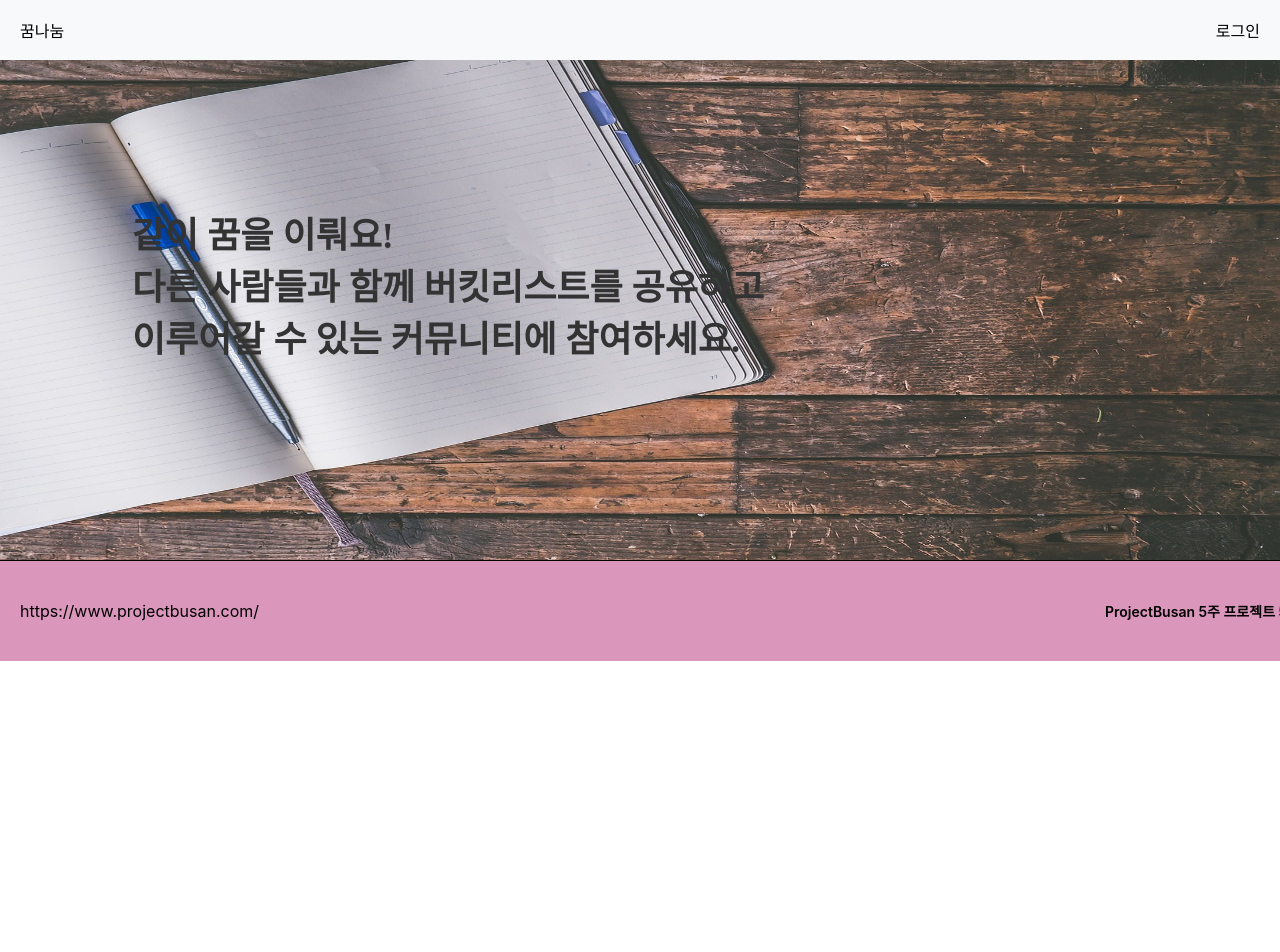
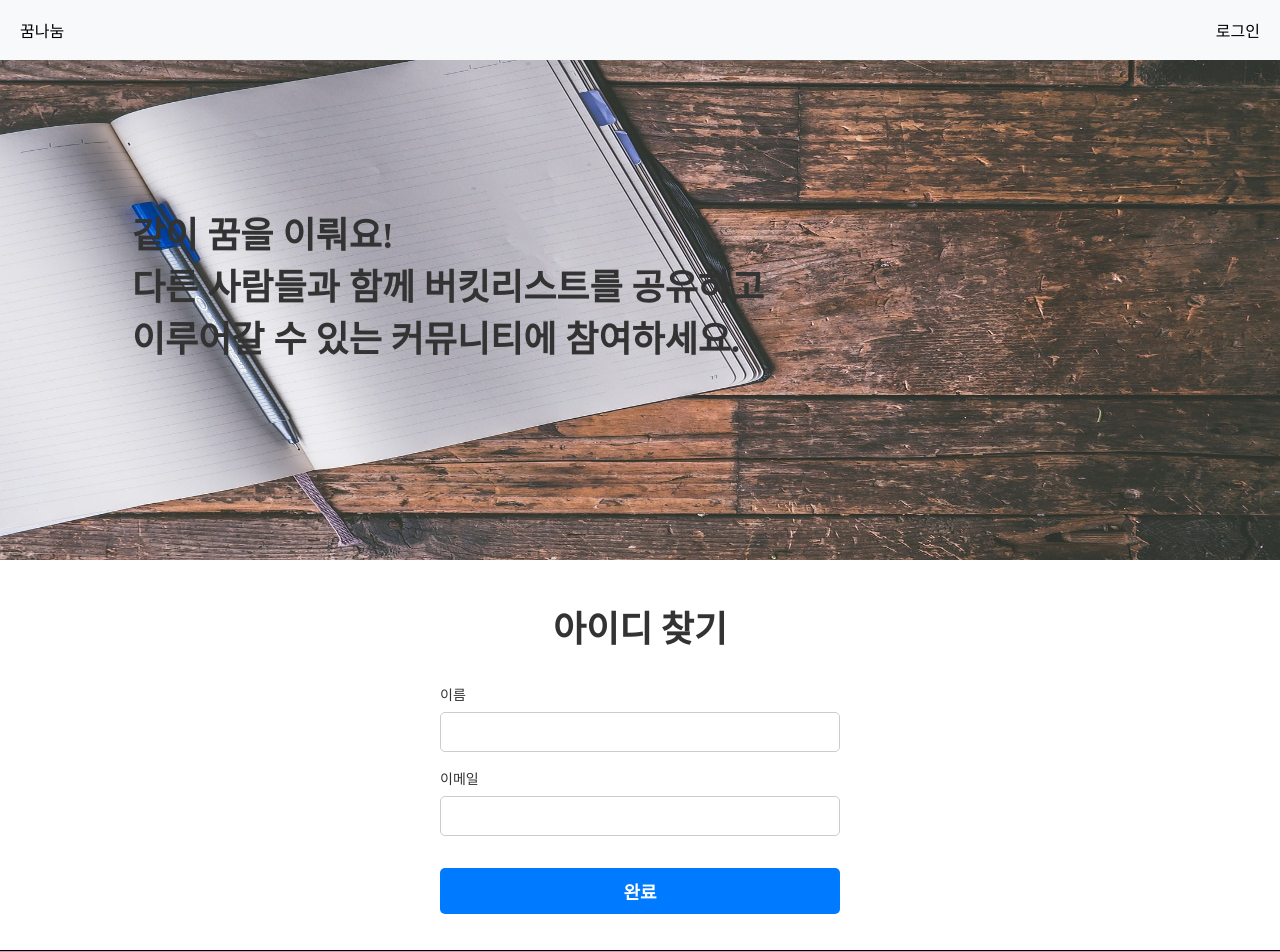
Before and after one commit to 5Week/5Week-Frontend, a React (Create React App) app: page /find-id in a window 1280 px wide. Shown: the top 952 px of the page. Before the commit the page ends 800 px from the top, so only its background shows below. Built offline with nearby package versions, Linux system fonts and the light colour scheme.

Commit message:
로그인, 회원가입, 아이디, 비밀번호 찾기

```diff
--- a/src/App.js
+++ b/src/App.js
@@ -5,6 +5,9 @@ import Header from "./mainScreen/header/Header";
 import Footer from "./mainScreen/footer/Footer";
 import MainScreen from "./mainScreen/mainScreen/MainScreen";
 import LoginPage from "./loginPage/LoginPage";
+import SignUpPage from "./signUpPage/SignUpPage";
+import FindIdPage from "./findIdPage/FindIdPage";
+import FindPwPage from "./findPwPage/FindPwPage";
 
 function App() {
     return (
@@ -16,6 +19,9 @@ function App() {
                     <Routes>
                         <Route path="/" exact element={<MainScreen />} />
                         <Route path="/login" element={<LoginPage />} />
+                        <Route path="/signup" element={<SignUpPage />} />
+                        <Route path="/find-id" element={<FindIdPage />} />
+                        <Route path="/find-password" element={<FindPwPage />} />
                     </Routes>
                 </div>
                 <Footer />
--- /dev/null
+++ b/src/findIdPage/FindIdPage.css
@@ -0,0 +1,45 @@
+.find-id-container {
+    max-width: 400px;
+    margin: 0 auto;
+    padding: 1rem;
+  }
+
+  .find-id-container h1 {
+    text-align: center;
+    margin-bottom: 2rem;
+  }
+
+  form {
+    display: flex;
+    flex-direction: column;
+  }
+
+  form div {
+    margin-bottom: 1rem;
+  }
+
+  form label {
+    display: block;
+    margin-bottom: 0.5rem;
+  }
+
+  form input {
+    width: 100%;
+    padding: 0.5rem;
+    outline: none;
+    border: 1px solid #ccc;
+  }
+
+  form button {
+    width: 100%;
+    background-color: #0077cc;
+    padding: 0.5rem;
+    color: white;
+    cursor: pointer;
+    border: none;
+    margin-top: 1rem;
+  }
+
+  form button:hover {
+    background-color: #005ea8;
+  }
--- /dev/null
+++ b/src/findIdPage/FindIdPage.jsx
@@ -0,0 +1,42 @@
+import React, { useState } from "react";
+import "./FindIdPage.css";
+
+const FindIdPage = () => {
+  const [name, setName] = useState("");
+  const [email, setEmail] = useState("");
+
+  const handleSubmit = (e) => {
+    e.preventDefault();
+    // 이곳에서 아이디 찾기 처리 로직을 추가해주세요
+    console.log("이름:", name, "이메일:", email);
+  };
+
+  return (
+    <div className="find-id-container">
+      <h1>아이디 찾기</h1>
+      <form onSubmit={handleSubmit}>
+        <div>
+          <label htmlFor="name">이름</label>
+          <input
+            type="text"
+            id="name"
+            value={name}
+            onChange={(e) => setName(e.target.value)}
+          />
+        </div>
+        <div>
+          <label htmlFor="email">이메일</label>
+          <input
+            type="email"
+            id="email"
+            value={email}
+            onChange={(e) => setEmail(e.target.value)}
+          />
+        </div>
+        <button type="submit">완료</button>
+      </form>
+    </div>
+  );
+};
+
+export default FindIdPage;
--- /dev/null
+++ b/src/findPwPage/FindPwPage.css
@@ -0,0 +1,45 @@
+.find-password-container {
+    max-width: 400px;
+    margin: 0 auto;
+    padding: 1rem;
+  }
+
+  .find-password-container h1 {
+    text-align: center;
+    margin-bottom: 2rem;
+  }
+
+  form {
+    display: flex;
+    flex-direction: column;
+  }
+
+  form div {
+    margin-bottom: 1rem;
+  }
+
+  form label {
+    display: block;
+    margin-bottom: 0.5rem;
+  }
+
+  form input {
+    width: 100%;
+    padding: 0.5rem;
+    outline: none;
+    border: 1px solid #ccc;
+  }
+
+  form button {
+    width: 100%;
+    background-color: #0077cc;
+    padding: 0.5rem;
+    color: white;
+    cursor: pointer;
+    border: none;
+    margin-top: 1rem;
+  }
+
+  form button:hover {
+    background-color: #005ea8;
+  }
--- /dev/null
+++ b/src/findPwPage/FindPwPage.jsx
@@ -0,0 +1,42 @@
+import React, { useState } from "react";
+import "./FindPwPage.css";
+
+const FindPasswordPage = () => {
+  const [name, setName] = useState("");
+  const [id, setId] = useState("");
+
+  const handleSubmit = (e) => {
+    e.preventDefault();
+    // 이곳에서 비밀번호 찾기 처리 로직을 추가해주세요
+    console.log("이름:", name, "아이:", id);
+  };
+
+  return (
+    <div className="find-password-container">
+      <h1>비밀번호 찾기</h1>
+      <form onSubmit={handleSubmit}>
+        <div>
+          <label htmlFor="name">이름</label>
+          <input
+            type="text"
+            id="name"
+            value={name}
+            onChange={(e) => setName(e.target.value)}
+          />
+        </div>
+        <div>
+          <label htmlFor="id">아이디</label>
+          <input
+            type="text"
+            id="id"
+            value={id}
+            onChange={(e) => setId(e.target.value)}
+          />
+        </div>
+        <button type="submit">완료</button>
+      </form>
+    </div>
+  );
+};
+
+export default FindPasswordPage;
--- a/src/loginPage/LoginPage.jsx
+++ b/src/loginPage/LoginPage.jsx
@@ -40,7 +40,7 @@ const LoginPage = () => {
       <div className="login-links">
         <Link to="/find-id">아이디 찾기</Link>
         <Link to="/find-password">비밀번호 찾기</Link>
-        <Link to="/signup">회원가입</Link>
+        <Link to="/signup" className="signup-button">회원가입</Link>
       </div>
     </div>
   );
--- /dev/null
+++ b/src/signUpPage/SignUpPage.css
@@ -0,0 +1,32 @@
+.SignUpPage {
+    width: 100%;
+    max-width: 400px;
+    margin: 0 auto;
+    padding: 2rem;
+    box-sizing: border-box;
+  }
+
+  input-group {
+    margin-bottom: 1rem;
+  }
+
+  label {
+    display: block;
+    margin-bottom: 0.5rem;
+  }
+
+  input {
+    width: 100%;
+    padding: 0.5rem;
+    box-sizing: border-box;
+  }
+
+  button {
+    width: 100%;
+    padding: 0.5rem;
+    margin-top: 1rem;
+    background-color: #007bff;
+    border: none;
+    color: white;
+    cursor: pointer;
+  }
--- /dev/null
+++ b/src/signUpPage/SignUpPage.jsx
@@ -0,0 +1,53 @@
+import React, { useState } from 'react';
+import './SignUpPage.css';
+
+const SignUpPage = () => {
+  const [name, setName] = useState('');
+  const [email, setEmail] = useState('');
+  const [username, setUsername] = useState('');
+  const [password, setPassword] = useState('');
+  const [passwordConfirmation, setPasswordConfirmation] = useState('');
+
+  const onFormSubmit = (e) => {
+    e.preventDefault();
+    // 작성하신 회원가입 처리 로직을 여기에 추가해주세요.
+    console.log('회원가입 데이터:', { name, email, username, password, passwordConfirmation });
+  };
+
+  return (
+    <div className="SignUpPage">
+      <h1>회원가입</h1>
+      <form onSubmit={onFormSubmit}>
+        <div className="input-group">
+          <label htmlFor="name">이름</label>
+          <input type="text" id="name" value={name} onChange={(e) => setName(e.target.value)} required />
+        </div>
+        <div className="input-group">
+          <label htmlFor="email">이메일</label>
+          <input type="email" id="email" value={email} onChange={(e) => setEmail(e.target.value)} required />
+        </div>
+        <div className="input-group">
+          <label htmlFor="username">아이디</label>
+          <input type="text" id="username" value={username} onChange={(e) => setUsername(e.target.value)} required />
+        </div>
+        <div className="input-group">
+          <label htmlFor="password">비밀번호</label>
+          <input type="password" id="password" value={password} onChange={(e) => setPassword(e.target.value)} required />
+        </div>
+        <div className="input-group">
+          <label htmlFor="password-confirmation">비밀번호 확인</label>
+          <input
+            type="password"
+            id="password-confirmation"
+            value={passwordConfirmation}
+            onChange={(e) => setPasswordConfirmation(e.target.value)}
+            required
+          />
+        </div>
+        <button type="submit">완료</button>
+      </form>
+    </div>
+  );
+};
+
+export default SignUpPage;
```
